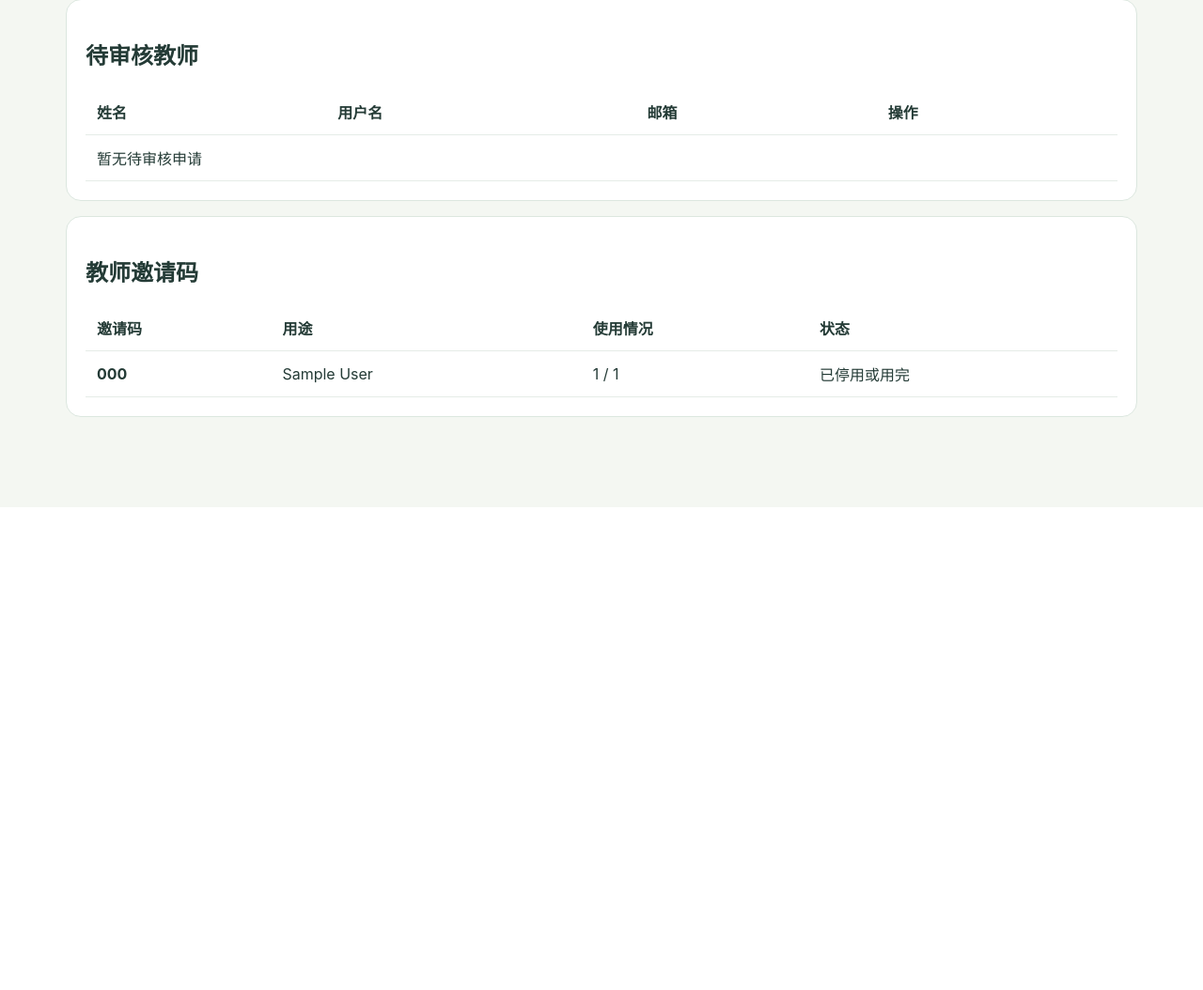
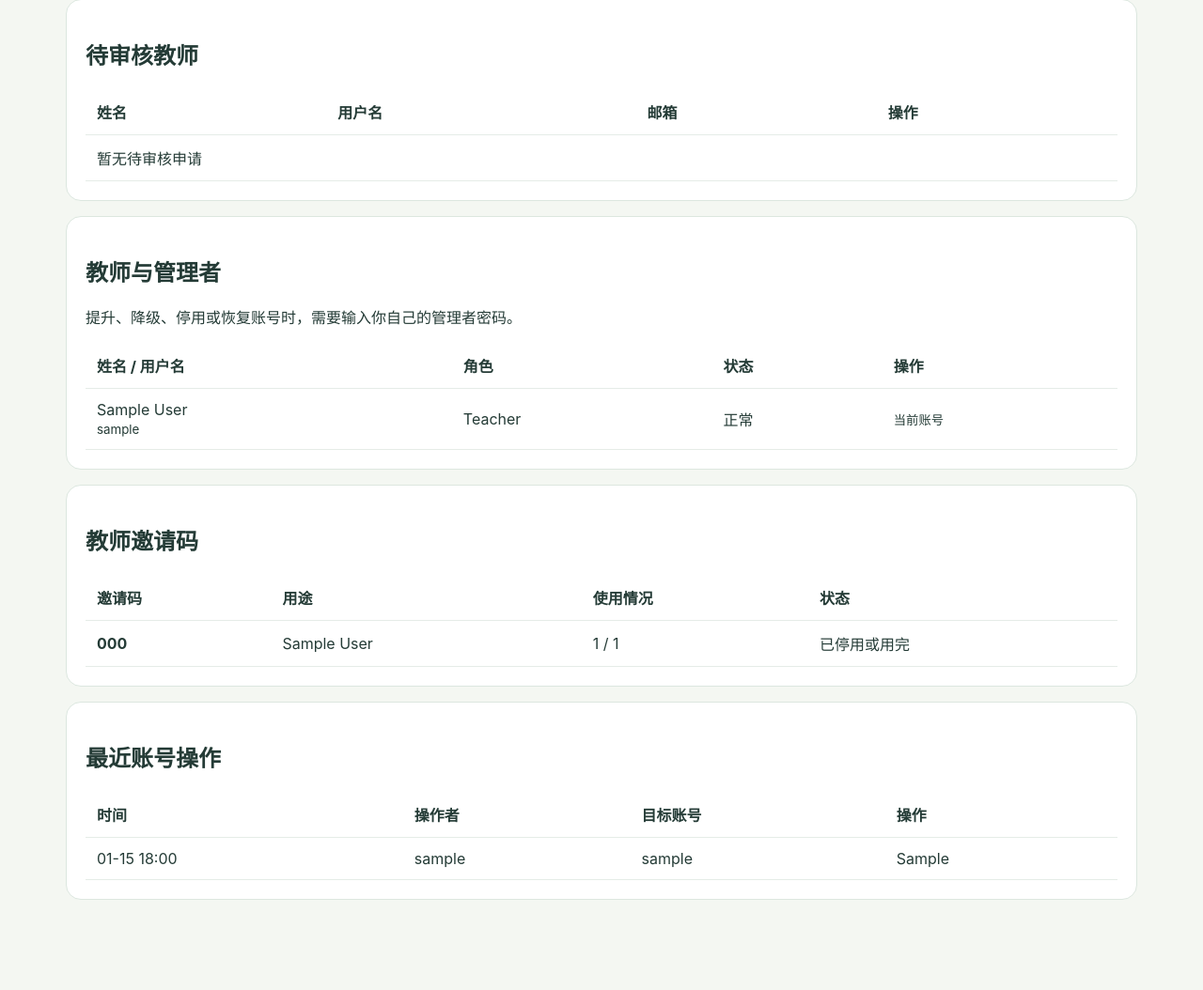
Before and after one commit to Cindyguokunkun/reading-garden-django, a Django app: page /manage/accounts/ in a window 1280 px wide. Shown: the part 489-1543 px from the top of the page at 94% size. Before the commit the page ends 1029 px from the top, so only its background shows below. Run offline with Django 5.2, Linux system fonts and the light colour scheme; a user stored in the database is signed in; tables that the repository leaves empty hold one stand-in row (values such as "Sample post"); some libraries are stand-ins or nearby versions.

Commit message:
Add protected manager account controls

```diff
--- a/reading/admin.py
+++ b/reading/admin.py
@@ -1,7 +1,7 @@
 from django.contrib import admin
 from django.contrib.auth.admin import UserAdmin
 from django.contrib.auth.models import User
-from .models import (Book, ClassGoal, Classroom, ParentStudentLink, Profile,
+from .models import (AccountAudit, Book, ClassGoal, Classroom, ParentStudentLink, Profile,
                      QuizAttempt, ReadingRecord, Student, TeacherInvite)
 
 class ProfileInline(admin.StackedInline):
@@ -22,3 +22,4 @@ class BookAdmin(admin.ModelAdmin):
 
 admin.site.register([Classroom, Student, ReadingRecord, ClassGoal, QuizAttempt,
                      TeacherInvite, ParentStudentLink])
+admin.site.register(AccountAudit)
--- a/reading/models.py
+++ b/reading/models.py
@@ -218,6 +218,17 @@ class ParentStudentLink(models.Model):
         unique_together = [('parent', 'student')]
 
 
+class AccountAudit(models.Model):
+    actor = models.ForeignKey(User, on_delete=models.SET_NULL, null=True, related_name='account_actions')
+    target = models.ForeignKey(User, on_delete=models.SET_NULL, null=True, related_name='account_changes')
+    action = models.CharField(max_length=40)
+    detail = models.CharField(max_length=255, blank=True)
+    created_at = models.DateTimeField(auto_now_add=True)
+
+    class Meta:
+        ordering = ['-created_at']
+
+
 class Book(models.Model):
     """书籍模型，是阅读与测验的核心内容载体。
 
--- a/reading/views/registration.py
+++ b/reading/views/registration.py
@@ -9,7 +9,7 @@ from django.shortcuts import get_object_or_404, redirect, render
 from django.views.decorators.http import require_POST
 
 from ..models import (
-    ParentStudentLink, Profile, Student, TeacherInvite,
+    AccountAudit, ParentStudentLink, Profile, Student, TeacherInvite,
     ROLE_MANAGER, ROLE_PARENT, ROLE_TEACHER,
 )
 from ..personas import MANAGER, TEACHER, accessible_classrooms, get_persona, persona_required
@@ -120,6 +120,7 @@ def account_approvals(request):
                 code=code, label=(request.POST.get('label') or '').strip(),
                 max_uses=max(1, int(request.POST.get('max_uses') or 20)), created_by=request.user,
             )
+            AccountAudit.objects.create(actor=request.user, action='create_teacher_invite', detail=code)
             messages.success(request, f'教师邀请码已创建：{code}')
         elif action == 'approve':
             profile = get_object_or_404(Profile, pk=request.POST.get('profile'), role=ROLE_TEACHER)
@@ -127,15 +128,65 @@ def account_approvals(request):
             profile.save(update_fields=['approved'])
             profile.user.is_active = True
             profile.user.save(update_fields=['is_active'])
+            AccountAudit.objects.create(actor=request.user, target=profile.user, action='approve_teacher')
             messages.success(request, f'已批准教师 {profile.user.get_full_name() or profile.user.username}')
         elif action == 'reject':
             profile = get_object_or_404(Profile, pk=request.POST.get('profile'), role=ROLE_TEACHER, approved=False)
-            profile.user.delete()
+            target = profile.user
+            AccountAudit.objects.create(actor=request.user, target=target, action='reject_teacher')
+            target.delete()
             messages.success(request, '申请已删除。')
+        elif action in ('promote', 'demote', 'toggle_active'):
+            profile = get_object_or_404(
+                Profile.objects.select_related('user'), pk=request.POST.get('profile'),
+                role__in=(ROLE_TEACHER, ROLE_MANAGER), approved=True,
+            )
+            target = profile.user
+            if not request.user.check_password(request.POST.get('current_password') or ''):
+                messages.error(request, '当前管理者密码不正确，操作未执行。')
+                return redirect('account_approvals')
+            if target == request.user and action in ('demote', 'toggle_active'):
+                messages.error(request, '不能停用自己或取消自己的管理者权限。')
+                return redirect('account_approvals')
+            if action == 'promote':
+                profile.role = ROLE_MANAGER
+                profile.save(update_fields=['role'])
+                label = 'promote_manager'
+                messages.success(request, f'{target.get_full_name() or target.username} 已成为管理者。')
+            elif action == 'demote':
+                active_managers = Profile.objects.filter(
+                    role=ROLE_MANAGER, approved=True, user__is_active=True
+                ).count()
+                if active_managers <= 1:
+                    messages.error(request, '系统必须至少保留一名可用管理者。')
+                    return redirect('account_approvals')
+                profile.role = ROLE_TEACHER
+                profile.save(update_fields=['role'])
+                label = 'demote_manager'
+                messages.success(request, f'{target.get_full_name() or target.username} 已改为教师。')
+            else:
+                if profile.role == ROLE_MANAGER and target.is_active:
+                    active_managers = Profile.objects.filter(
+                        role=ROLE_MANAGER, approved=True, user__is_active=True
+                    ).count()
+                    if active_managers <= 1:
+                        messages.error(request, '不能停用最后一名可用管理者。')
+                        return redirect('account_approvals')
+                target.is_active = not target.is_active
+                target.save(update_fields=['is_active'])
+                label = 'activate_account' if target.is_active else 'deactivate_account'
+                messages.success(request, '账号已恢复。' if target.is_active else '账号已停用。')
+            AccountAudit.objects.create(actor=request.user, target=target, action=label)
         return redirect('account_approvals')
     pending = Profile.objects.filter(role=ROLE_TEACHER, approved=False).select_related('user')
+    staff = Profile.objects.filter(
+        role__in=(ROLE_TEACHER, ROLE_MANAGER), approved=True
+    ).select_related('user').order_by('role', 'user__username')
     invites = TeacherInvite.objects.order_by('-created_at')[:30]
-    return render(request, 'reading/account_approvals.html', {'pending': pending, 'invites': invites})
+    audits = AccountAudit.objects.select_related('actor', 'target')[:30]
+    return render(request, 'reading/account_approvals.html', {
+        'pending': pending, 'staff': staff, 'invites': invites, 'audits': audits,
+    })
 
 
 @persona_required(TEACHER, MANAGER)
--- a/templates/reading/account_approvals.html
+++ b/templates/reading/account_approvals.html
@@ -2,4 +2,6 @@
 <section class="hero"><div><p>{% trans "管理者" %}</p><h1>{% trans "账号审批与教师邀请码" %}</h1></div></section>
 <section class="card"><h2>{% trans "创建教师邀请码" %}</h2><form method="post" class="inline">{% csrf_token %}<input type="hidden" name="action" value="invite"><input name="label" placeholder="{% trans '用途，如：小学英语组' %}"><input type="number" name="max_uses" value="20" min="1" max="200"><button>{% trans "创建邀请码" %}</button></form></section>
 <section class="card"><h2>{% trans "待审核教师" %}</h2><table><tr><th>{% trans "姓名" %}</th><th>{% trans "用户名" %}</th><th>{% trans "邮箱" %}</th><th>{% trans "操作" %}</th></tr>{% for p in pending %}<tr><td>{{ p.user.get_full_name }}</td><td>{{ p.user.username }}</td><td>{{ p.user.email }}</td><td><form method="post" class="inline">{% csrf_token %}<input type="hidden" name="profile" value="{{ p.pk }}"><button name="action" value="approve">{% trans "批准" %}</button><button class="link" name="action" value="reject">{% trans "删除" %}</button></form></td></tr>{% empty %}<tr><td colspan="4">{% trans "暂无待审核申请" %}</td></tr>{% endfor %}</table></section>
-<section class="card"><h2>{% trans "教师邀请码" %}</h2><table><tr><th>{% trans "邀请码" %}</th><th>{% trans "用途" %}</th><th>{% trans "使用情况" %}</th><th>{% trans "状态" %}</th></tr>{% for i in invites %}<tr><td><b>{{ i.code }}</b></td><td>{{ i.label|default:"—" }}</td><td>{{ i.uses }} / {{ i.max_uses }}</td><td>{% if i.available %}{% trans "可用" %}{% else %}{% trans "已停用或用完" %}{% endif %}</td></tr>{% empty %}<tr><td colspan="4">{% trans "还没有邀请码" %}</td></tr>{% endfor %}</table></section>{% endblock %}
+<section class="card"><h2>{% trans "教师与管理者" %}</h2><p>{% trans "提升、降级、停用或恢复账号时，需要输入你自己的管理者密码。" %}</p><table><tr><th>{% trans "姓名 / 用户名" %}</th><th>{% trans "角色" %}</th><th>{% trans "状态" %}</th><th>{% trans "操作" %}</th></tr>{% for p in staff %}<tr><td>{{ p.user.get_full_name|default:p.user.username }}<br><small>{{ p.user.username }}</small></td><td>{{ p.get_role_display }}</td><td>{% if p.user.is_active %}{% trans "正常" %}{% else %}{% trans "已停用" %}{% endif %}</td><td>{% if p.user != request.user %}<form method="post" class="inline">{% csrf_token %}<input type="hidden" name="profile" value="{{ p.pk }}"><input type="password" name="current_password" placeholder="{% trans '你的管理者密码' %}" required>{% if p.role == 'teacher' and p.user.is_active %}<button name="action" value="promote">{% trans "提升为管理者" %}</button>{% elif p.role == 'manager' %}<button name="action" value="demote">{% trans "降为教师" %}</button>{% endif %}<button class="link" name="action" value="toggle_active">{% if p.user.is_active %}{% trans "停用" %}{% else %}{% trans "恢复" %}{% endif %}</button></form>{% else %}<small>{% trans "当前账号" %}</small>{% endif %}</td></tr>{% endfor %}</table></section>
+<section class="card"><h2>{% trans "教师邀请码" %}</h2><table><tr><th>{% trans "邀请码" %}</th><th>{% trans "用途" %}</th><th>{% trans "使用情况" %}</th><th>{% trans "状态" %}</th></tr>{% for i in invites %}<tr><td><b>{{ i.code }}</b></td><td>{{ i.label|default:"—" }}</td><td>{{ i.uses }} / {{ i.max_uses }}</td><td>{% if i.available %}{% trans "可用" %}{% else %}{% trans "已停用或用完" %}{% endif %}</td></tr>{% empty %}<tr><td colspan="4">{% trans "还没有邀请码" %}</td></tr>{% endfor %}</table></section>
+<section class="card"><h2>{% trans "最近账号操作" %}</h2><table><tr><th>{% trans "时间" %}</th><th>{% trans "操作者" %}</th><th>{% trans "目标账号" %}</th><th>{% trans "操作" %}</th></tr>{% for a in audits %}<tr><td>{{ a.created_at|date:"m-d H:i" }}</td><td>{{ a.actor.username|default:"—" }}</td><td>{{ a.target.username|default:"—" }}</td><td>{{ a.action }}</td></tr>{% empty %}<tr><td colspan="4">{% trans "暂无操作记录" %}</td></tr>{% endfor %}</table></section>{% endblock %}
```
Also changed, not shown: reading/test_registration.py (+40 -1 lines), reading/migrations/0010_account_audit.py (added).
